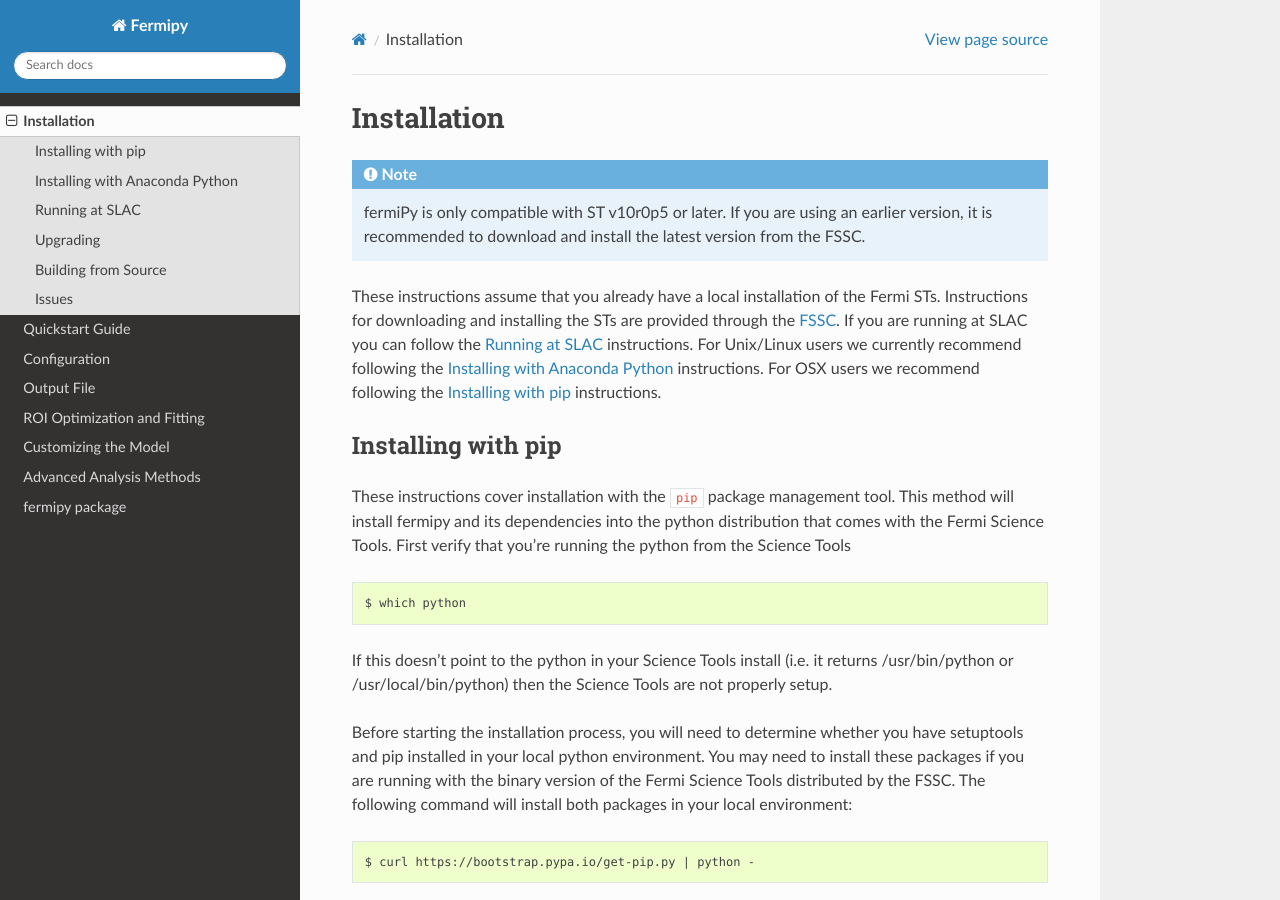
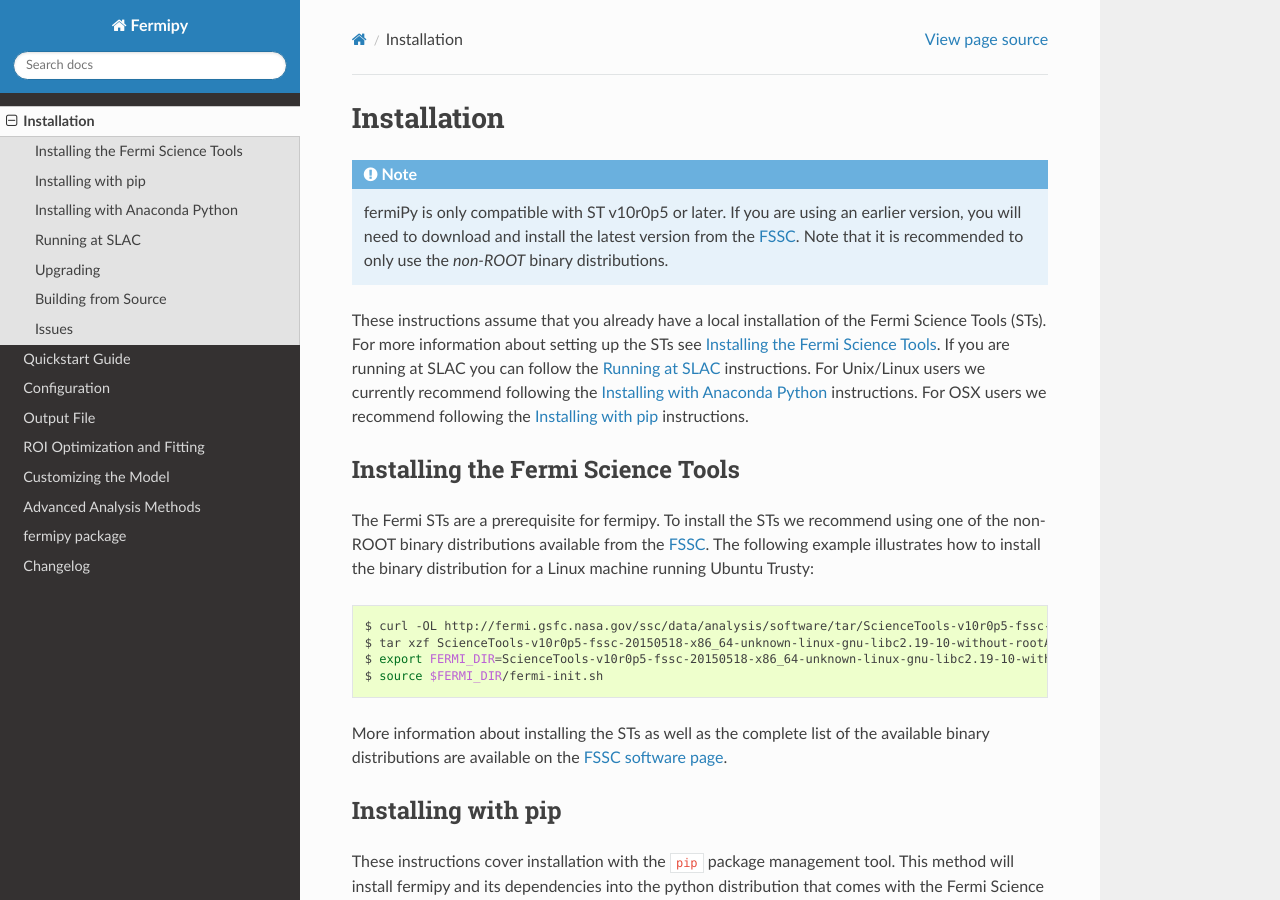
Before and after one commit to fermiPy/fermipy, a Sphinx documentation site: the page built from docs/install.rst, in a window 1280 px wide and 900 px high. Built offline with Sphinx 7.4.7 and the Read the Docs theme 2.0.0, drawn with Linux system fonts in a browser that asks for light colours; the version number could not be read and is left out; some of the changed text lies outside the part shown.

Commit message:
Add release changelog to docs.

```diff
--- a/docs/config/data.csv
+++ b/docs/config/data.csv
@@ -1,3 +1,4 @@
+``cacheft1``	False	Cache FT1 files when performing binned analysis.  If false then only the counts cube is retained.
 ``evfile``	None	Path to FT1 file or list of FT1 files.
 ``ltcube``	None	Path to livetime cube.  If none a livetime cube will be generated with ``gtmktime``.
 ``scfile``	None	Path to FT2 (spacecraft) file.
--- a/docs/config/model.csv
+++ b/docs/config/model.csv
@@ -8,6 +8,6 @@
 ``limbdiff``	None
 ``merge_sources``	True	Merge properties of sources that appear in multiple source catalogs.  If merge_sources=false then subsequent sources with the same name will be ignored.
 ``sources``	None
-``src_radius``	None	Set the maximum distance for inclusion of sources in the ROI model.  Selects all sources within a circle of this radius centered on the ROI.  If none then no selection is applied.  This selection will be ORed with sources passing the cut on src_roiwidth.
-``src_radius_roi``	None	Half-width of the ROI selection.  This parameter can be used in lieu of src_roiwidth.
-``src_roiwidth``	None	Select sources within a box of RxR centered on the ROI.  If none then no cut is applied.
+``src_radius``	None	Radius of circular selection cut for inclusion of catalog sources in the model.  Includes sources within a circle of this radius centered on the ROI.  If this parameter is none then no selection is applied.  This selection will be ORed with the ``src_roiwidth`` selection.
+``src_radius_roi``	None	Half-width of ``src_roiwidth`` selection.  This parameter can be used in lieu of ``src_roiwidth``.
+``src_roiwidth``	None	Width of square selection cut for inclusion of catalog sources in the model.  Includes sources within a square region with side ``src_roiwidth`` centered on the ROI.  If this parameter is none then no selection is applied.  This selection will be ORed with the ``src_radius`` selection.
--- a/docs/index.rst
+++ b/docs/index.rst
@@ -35,6 +35,7 @@
    model
    advanced/index
    fermipy
+   changelog
 
 Indices and tables
 ==================
--- a/docs/install.rst
+++ b/docs/install.rst
@@ -6,17 +6,43 @@
 .. note::
 
    fermiPy is only compatible with ST v10r0p5 or later.  If you are
-   using an earlier version, it is recommended to download and install
-   the latest version from the FSSC.
+   using an earlier version, you will need to download and install the
+   latest version from the `FSSC
+   <http://fermi.gsfc.nasa.gov/ssc/data/analysis/software/>`_.  Note
+   that it is recommended to only use the *non-ROOT* binary
+   distributions.
 
 These instructions assume that you already have a local installation
-of the Fermi STs.  Instructions for downloading and installing the STs
-are provided through the `FSSC
-<http://fermi.gsfc.nasa.gov/ssc/data/analysis/software/>`_.  If you
-are running at SLAC you can follow the `Running at SLAC`_
-instructions.  For Unix/Linux users we currently recommend following
-the :ref:`condainstall` instructions.  For OSX users we recommend
-following the :ref:`pipinstall` instructions.
+of the Fermi Science Tools (STs).  For more information about setting
+up the STs see :ref:`stinstall`.  If you are running at SLAC you can
+follow the `Running at SLAC`_ instructions.  For Unix/Linux users we
+currently recommend following the :ref:`condainstall` instructions.
+For OSX users we recommend following the :ref:`pipinstall`
+instructions.
+
+.. _stinstall:
+
+Installing the Fermi Science Tools
+----------------------------------
+
+The Fermi STs are a prerequisite for fermipy.  To install the STs we
+recommend using one of the non-ROOT binary distributions available
+from the `FSSC
+<http://fermi.gsfc.nasa.gov/ssc/data/analysis/software/>`_.  The
+following example illustrates how to install the binary distribution
+for a Linux machine running Ubuntu Trusty:
+
+.. code-block:: bash
+
+   $ curl -OL http://fermi.gsfc.nasa.gov/ssc/data/analysis/software/tar/ScienceTools-v10r0p5-fssc-20150518-x86_64-unknown-linux-gnu-libc2.19-10-without-rootA.tar.gz
+   $ tar xzf ScienceTools-v10r0p5-fssc-20150518-x86_64-unknown-linux-gnu-libc2.19-10-without-rootA.tar.gz
+   $ export FERMI_DIR=ScienceTools-v10r0p5-fssc-20150518-x86_64-unknown-linux-gnu-libc2.19-10-without-rootA/x86_64-unknown-linux-gnu-libc2.19-10
+   $ source $FERMI_DIR/fermi-init.sh
+
+More information about installing the STs as well as the complete list
+of the available binary distributions are available on the `FSSC
+software page
+<http://fermi.gsfc.nasa.gov/ssc/data/analysis/software/>`_.
 
 .. _pipinstall:
 
@@ -232,9 +258,9 @@
 --------------------
 
 These instructions describe how to install fermipy from its git source
-code repository.  This is necessary if you want to locally develop
-fermipy or you want to use features in a development version of the
-fermipy code.  Note that for non-expert users it is recommended to
+code repository using ``setup.py``.  Installing from source is
+necessary if you want to do local development or test features in an
+untagged release.  Note that for non-expert users it is recommended to
 install fermipy with ``pip`` following the instructions above.  First
 clone the fermipy repository:
 
```
Also changed, not shown: other parts of docs/install.rst (+1 -1 lines), docs/changelog.rst (added, +51 -0 lines), docs/config/source_output.csv (+11 -1 lines).
